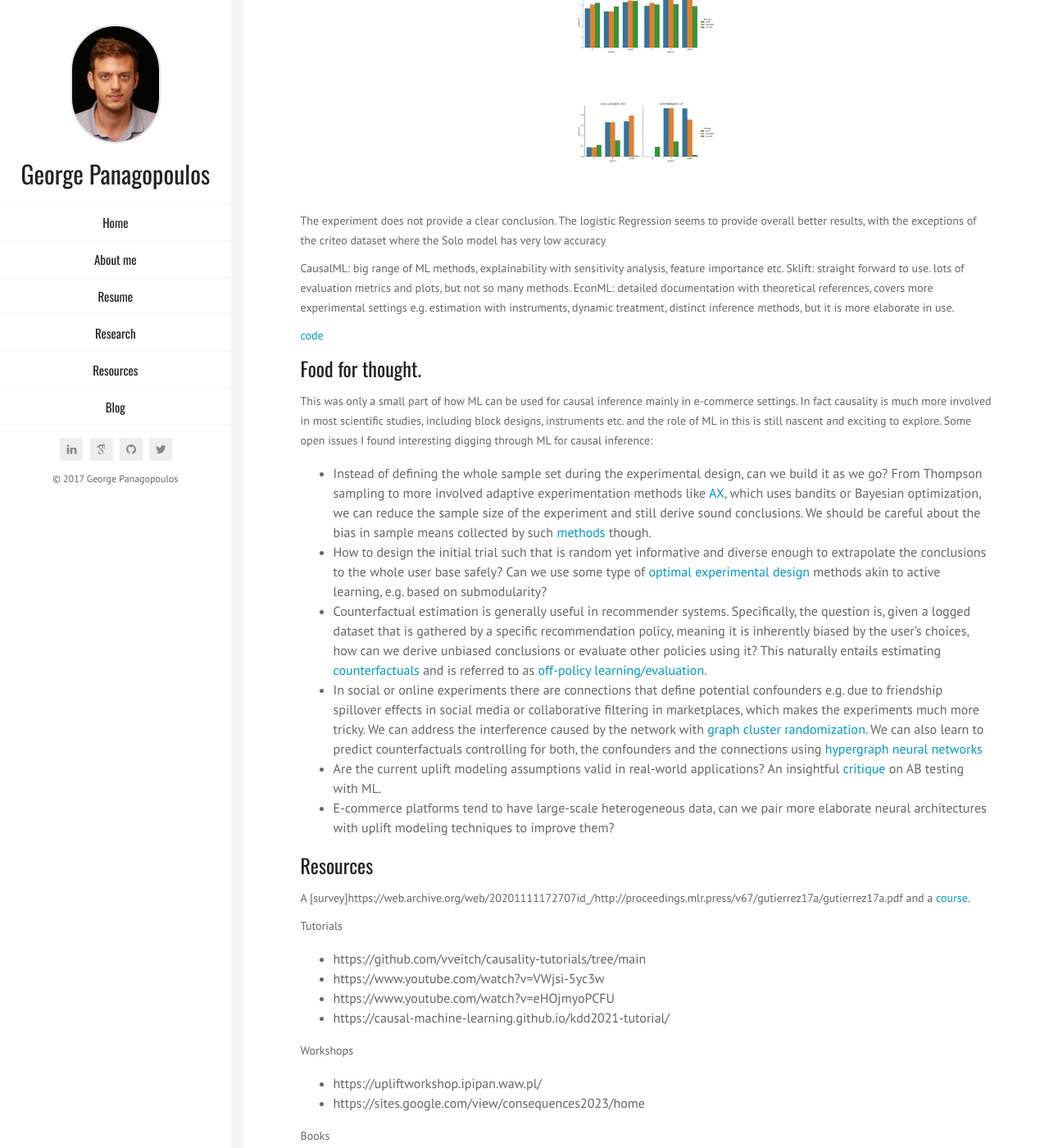
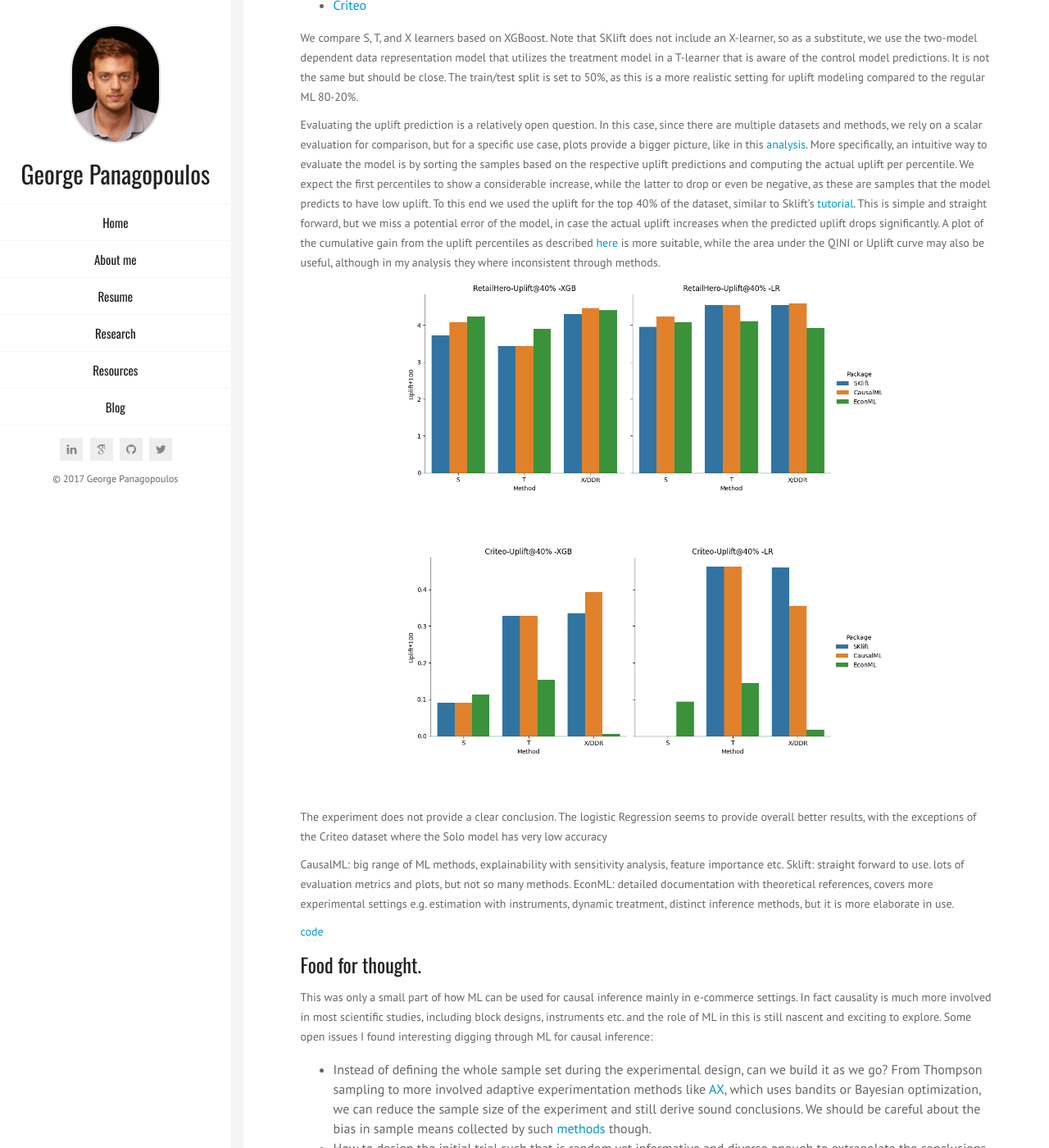
Before and after one commit to geopanag/geopanag.github.io, a Jekyll site: the page built from _posts/2023-05-08-ML-in-Causal-Inference.md, in a window 1280 px wide and 1400 px high, scrolled down 3505 px. Shown: the whole window at 82% size. Built offline with Jekyll 4.4.1, drawn with Linux system fonts in a browser that asks for light colours; some web fonts are replaced; some of the changed text lies outside the part shown.

Commit message:
Update 2023-05-08-ML-in-Causal-Inference.md

```diff
--- a/_posts/2023-05-08-ML-in-Causal-Inference.md
+++ b/_posts/2023-05-08-ML-in-Causal-Inference.md
@@ -18,7 +18,7 @@ The big question when you conduct such a trial and gather the responses is, did
 To measure the actual effect we would ideally want to find the users in the treatment group with Y=1, that would have Y=0 if T=0, and vice versa for the control group and Y=0. Since we cannot turn back time and reassign treatments such that we get these answers, this is called a **counterfactual** scenario. The outcome of such a counterfactual scenario is what we would like to predict/estimate. One can also think of this as trying to decipher the treatment effect for each individual instead of the whole sample set, so individual treatment effect (ITE).
 Loking at it from a marketing perspective, the marketers divide the users in four categories based on their potential responses to a campaign (i.e. trial):
 
- <center><img src="/images/causal_inf/persuadables.jpeg" width="20%">  </center>
+ <center><img src="/images/causal_inf/persuadables.jpeg" width="40%">  </center>
 <br><br>
 
 taken from the documentation of [scikit-uplift](https://www.uplift-modeling.com/en/v0.3.0/user_guide/introduction/clients.html)
@@ -84,9 +84,9 @@ Learn to predict directly the uplift:
 Since the X-learner focuses on learning the uplift function itself, it is better able to capture its properties e.g. smoothness, while handling the imbalance that is prevalent between treatment and control groups.
 
 
- <center><img src="/images/causal_inf/metalearners.png" width="20%"> </center>
+ <center><img src="/images/causal_inf/metalearners.png" width="60%"> </center>
 <br><br>
-
+image from "Introduction to Causal ML" in KDD 2021 [tutorial](https://causal-machine-learning.github.io/kdd2021-tutorial/)
 
 
 
@@ -125,14 +125,15 @@ More specifically, an intuitive way to evaluate the model is by sorting the samp
 To this end we used the uplift for the top 40% of the dataset, similar to Sklift's [tutorial](https://nbviewer.org/github/maks-sh/scikit-uplift/blob/master/notebooks/RetailHero_EN.ipynb). This is simple and straight forward, but we miss a potential error of the model, in case the actual uplift increases when the predicted uplift drops significantly.
 A plot of the cumulative gain from the uplift percentiles as described [here](https://www.youtube.com/watch?v=VWjsi-5yc3w&ab_channel=PyData) is more suitable, while the area under the QINI or Uplift curve may also be useful, although in my analysis they where inconsistent through methods.
 
-<center><img src="/images/causal_inf/RetailHero_uplift40_n.png" width="20%"> </center>
+<center><img src="/images/causal_inf/RetailHero_uplift40_n.png" width="70%"> </center>
 <br><br>
- <center><img src="/images/causal_inf/Criteo_uplift40_n.png" width="20%"> </center>
+
+ <center><img src="/images/causal_inf/Criteo_uplift40_n.png" width="70%"> </center>
 <br><br>
 
 
 The experiment does not provide a clear conclusion.
-The logistic Regression seems to provide overall better results, with the exceptions of the criteo dataset where the Solo model has very low accuracy
+The logistic Regression seems to provide overall better results, with the exceptions of the Criteo dataset where the Solo model has very low accuracy
 
 
 CausalML: big range of ML methods, explainability with sensitivity analysis, feature importance etc.
```
